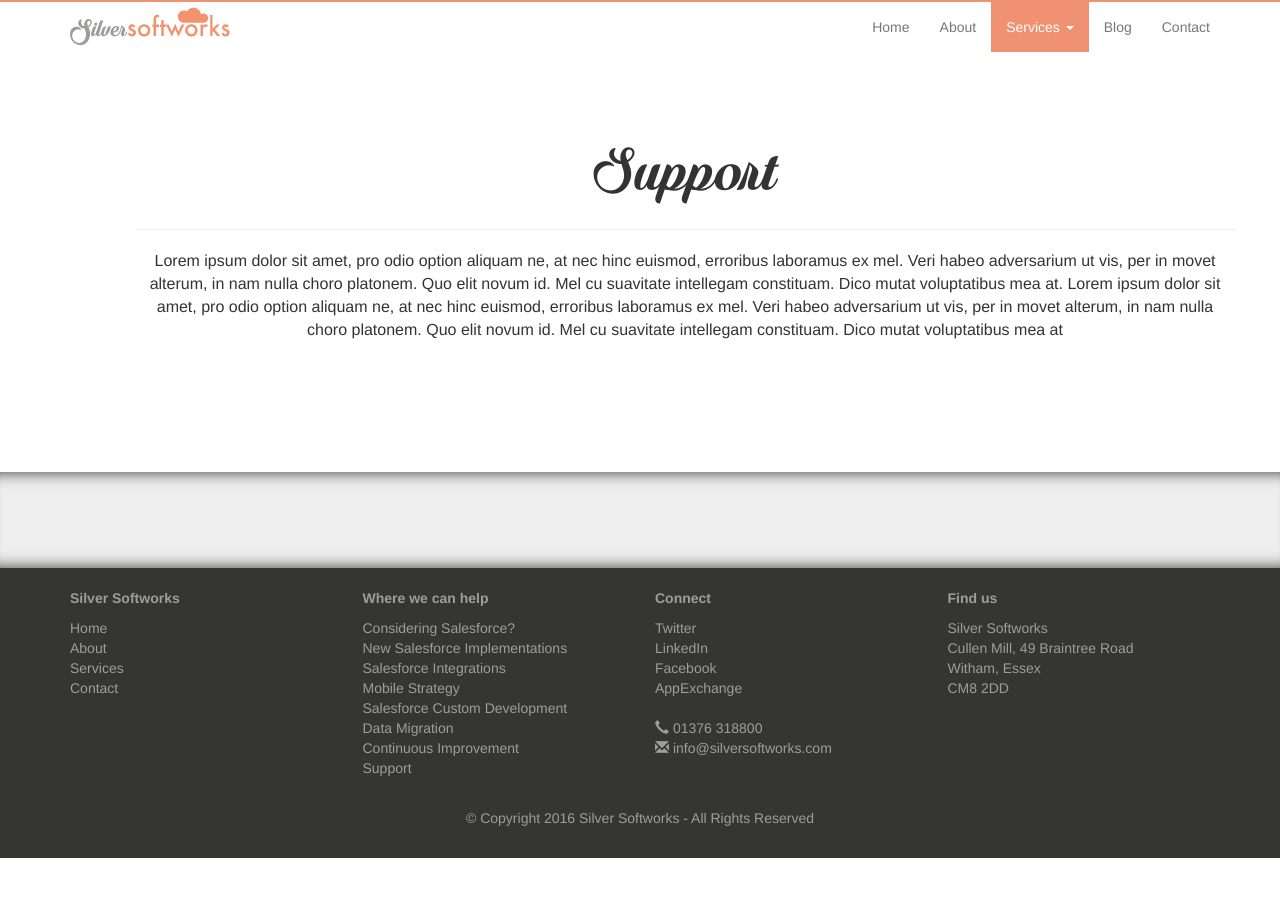
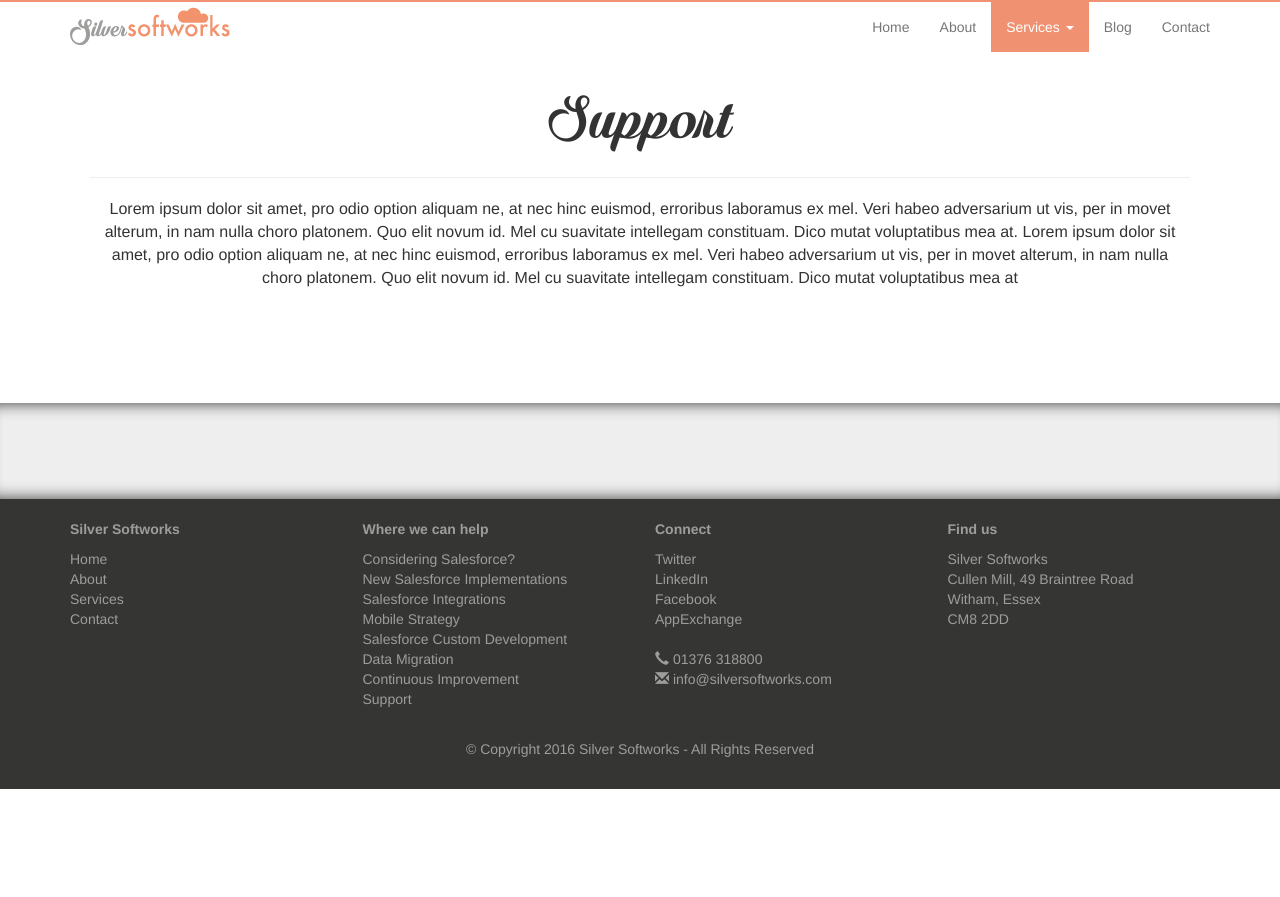
Before and after one commit to ThomasDavidPacker/Silver-Softworks, a Jekyll site: the page built from support.html, in a window 1280 px wide. Shown: the top 897 px of the page. Built offline with Jekyll 4.4.1, drawn with Linux system fonts in a browser that asks for light colours; nearby versions of some CDN libraries.

Commit message:
Mobile Updates
Mobile Updates

```diff
--- a/implementations.html
+++ b/implementations.html
@@ -4,7 +4,7 @@
 
 
 <div id="main-content">
-	<div class="c_section_large">
+	<div class="jumbotron" id="c_jumbotron_full_width_white">
 		<div class="container">
 			<div class="row">
 				<div class="col-md-12">
--- a/strategic_consulting.html
+++ b/strategic_consulting.html
@@ -4,7 +4,7 @@
 
 
 <div id="main-content">
-	<div class="c_section_large">
+	<div class="jumbotron" id="c_jumbotron_full_width_white">
 		<div class="container">
 			<div class="row">
 				<div class="col-md-12">
--- a/support.html
+++ b/support.html
@@ -4,7 +4,7 @@
 
 
 <div id="main-content">
-	<div class="c_section_large">
+	<div class="jumbotron" id="c_jumbotron_full_width_white">
 		<div class="container">
 			<div class="row">
 				<div class="col-md-12">
```
